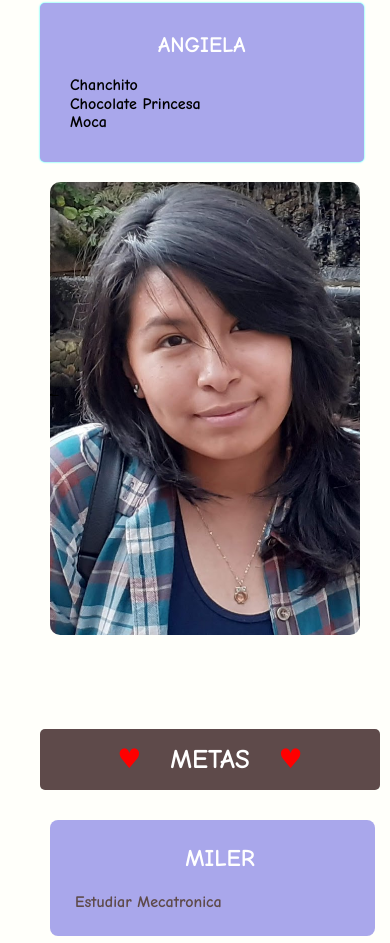
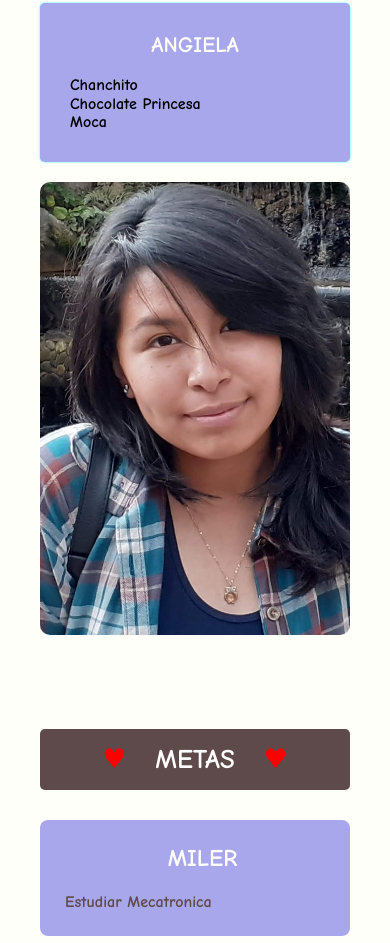
Before and after one commit to jhonmiler61/Miler_Angiela, a plain HTML site: page index.html in a window 390 px wide. Shown: the part 1653-2596 px from the top of the page. Drawn offline with Linux system fonts and the light colour scheme.

Commit message:
margenes arreglado

```diff
--- a/css/grid.css
+++ b/css/grid.css
@@ -5,6 +5,7 @@
 }
 .row{
     display: flex;
+    padding-left: 0px;
 
 }
 .col-1{
@@ -56,7 +57,7 @@
 }
 
 .col-1, .col-2, .col-3, .col-4 , .col-5, .col-6, .col-7, .col-8 , .col-9, .col-10, .col-11, .col-12{
-    padding: 10px;
+    padding: 10px 0px;
 }
 
 
--- a/css/gustos.css
+++ b/css/gustos.css
@@ -61,13 +61,16 @@ color: white;
     .cora ,.title-cora{
         display: inline;
         padding: auto;
+
     }
     .title-gustos{
         display: flex;
+        box-sizing: border-box;
     }
     .gusto-miler , .gusto-angiela{
         margin: 10px auto;
-        width: 85%;
+        width: 100%;
+        box-sizing: border-box;
     }
 
 
--- a/css/metas.css
+++ b/css/metas.css
@@ -37,3 +37,18 @@
     padding: 10px;
     color: #5E4A4A;
 }
+@media (max-width:600px){
+    .meta-container{
+
+        margin-left: 0px;
+        height: 80%;
+        justify-content: center;
+        box-sizing: border-box;
+    }
+
+
+    .metas-title{
+        padding: auto;
+        box-sizing: border-box;
+    }
+}
```
